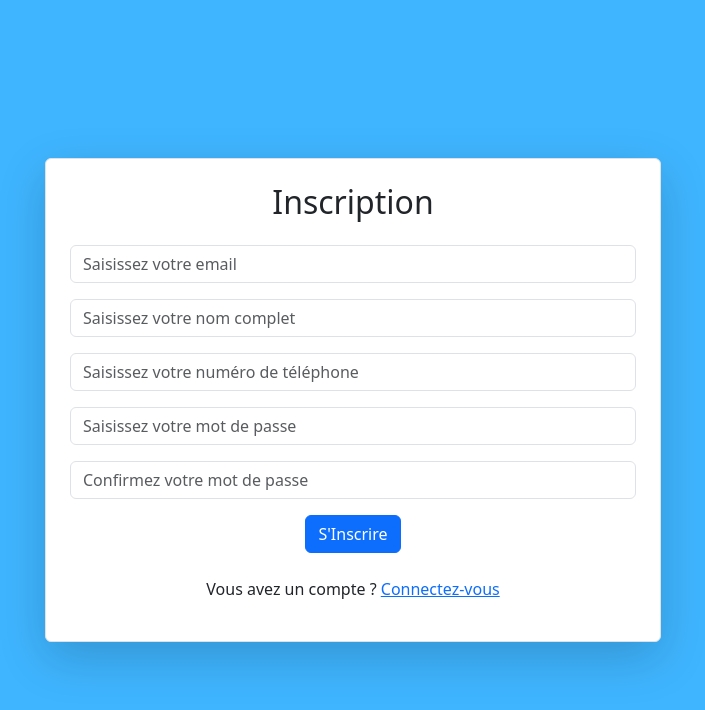
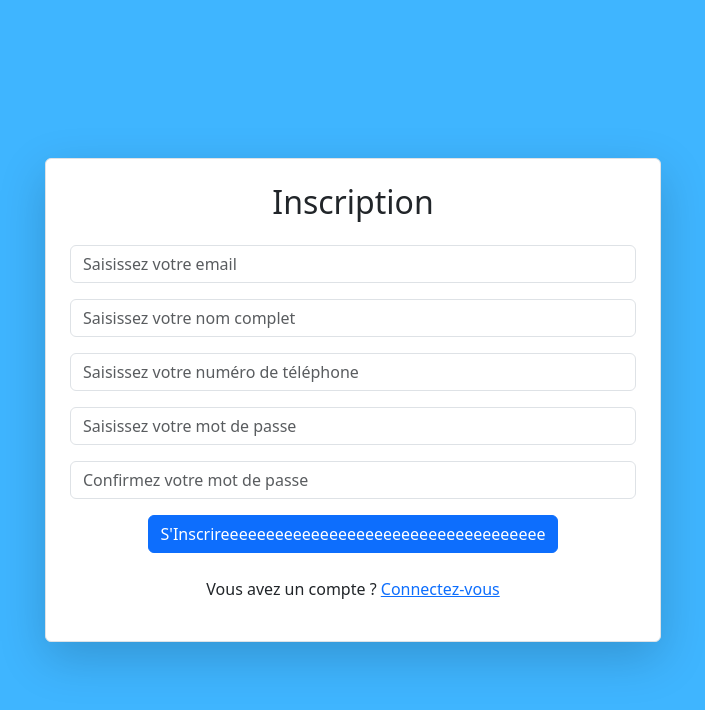
Before and after one commit to Meedbechir/Bakeli-Hack, a React (Create React App) app: page /register in a window 1280 px wide. Shown: the top 710 px of the page, without its empty margins (287-992 px from the left). Built offline with nearby package versions, Linux system fonts and the light colour scheme.

Commit message:
another commit

```diff
--- a/src/components/Register.js
+++ b/src/components/Register.js
@@ -125,7 +125,7 @@ export const Register = ({ setIsAuthenticated }) => {
                 />
               </div>
               <div className="text-center mb-4">
-                <button className='btn btn-primary'>S'Inscrire</button>
+                <button className='btn btn-primary'>S'Inscrireeeeeeeeeeeeeeeeeeeeeeeeeeeeeeeeeeee</button>
               </div>
               <p className="text-center">Vous avez un compte ? <Link to="/login">Connectez-vous</Link></p>
             </form>
```
